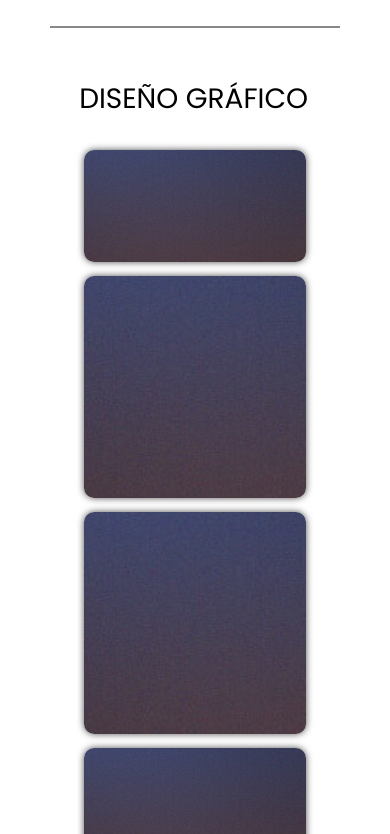
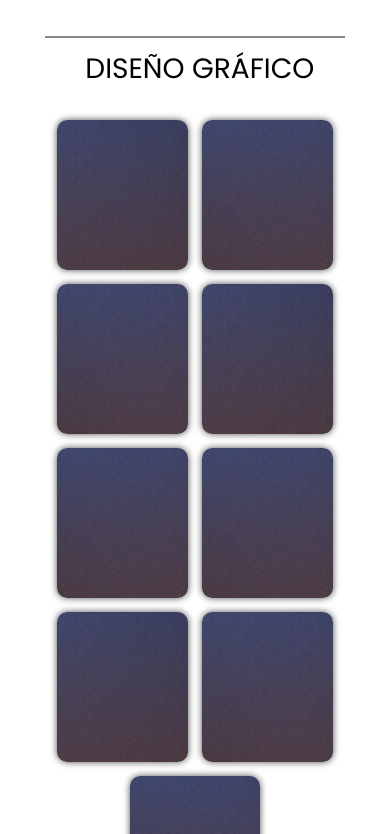
Before and after one commit to p-barrios/coder-dw-final, a website: page portafolio.html in a window 390 px wide. Shown: the part 294-1128 px from the top of the page. Drawn offline with nearby package versions, Linux system fonts and the light colour scheme.

Commit message:
cambio en los estilos de la galeria

```diff
--- a/portafolio.html
+++ b/portafolio.html
@@ -65,20 +65,6 @@
       <section class="portafolio">
         <h3>nuestra</h3>
         <h2>galer&iacute;a de im&aacute;genes</h2>
-        <div class="galeria">
-          <h4>Diseño gr&aacute;fico</h4>
-          <div class="grid-container">
-            <img src="images/img-2.jpg" class="img-1 animated-scale" alt="" />
-            <img src="images/img-1.jpg" class="img-2 animated-scale" alt="" />
-            <img src="images/img-1.jpg" class="img-3 animated-scale" alt="" />
-            <img src="images/img-2.jpg" class="img-4 animated-scale" alt="" />
-            <img src="images/img-1.jpg" class="img-5 animated-scale" alt="" />
-            <img src="images/img-1.jpg" class="img-6 animated-scale" alt="" />
-            <img src="images/img-2.jpg" class="img-7 animated-scale" alt="" />
-            <img src="images/img-1.jpg" class="img-8 animated-scale" alt="" />
-            <img src="images/img-1.jpg" class="img-cuad animated-scale" alt="" />
-          </div>
-        </div>
         <div class="galeria">
           <h4>Diseño gr&aacute;fico</h4>
           <div class="grid-container">
--- a/scss/components/_mediaqueries.scss
+++ b/scss/components/_mediaqueries.scss
@@ -116,7 +116,7 @@
     }
 
     /* section-galeria */
-    section.galeria {
+    .galeria {
       padding: 75px 5px;
       .grid-container {
         display: flex;
@@ -165,10 +165,14 @@
     }
 
     /* section-portafolio */
-    section.portafolio .galeria .grid-container {
-      display: flex;
-      flex-direction: row;
-      flex-wrap: wrap;
+    section.portafolio {
+      padding: 50px 5px;
+      h2 {
+        margin: 10px 40px;
+      }
+      h4 {
+        text-align: center;
+      }
     }
 
     /* section-contacto */
```
Also changed, not shown: css/style.css, 1 other file.
